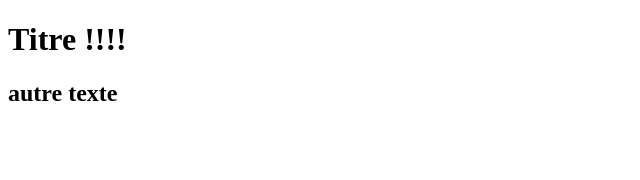
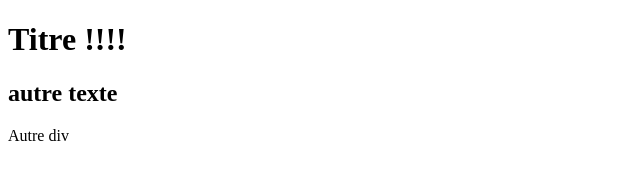
Before and after one commit to AshotAdam/tuto_git, a plain HTML site: page index.html in a window 1280 px wide. Shown: the full height of the page, 0-640 px from the left. Drawn offline with Linux system fonts and the light colour scheme.

Commit message:
ajout texte dans div

```diff
--- a/index.html
+++ b/index.html
@@ -13,7 +13,7 @@
     <!--    <h3>autre ligne</h3> -->
     </div>
     <div>
-
+        Autre div
     </div>
 </body>
 </html>
```
